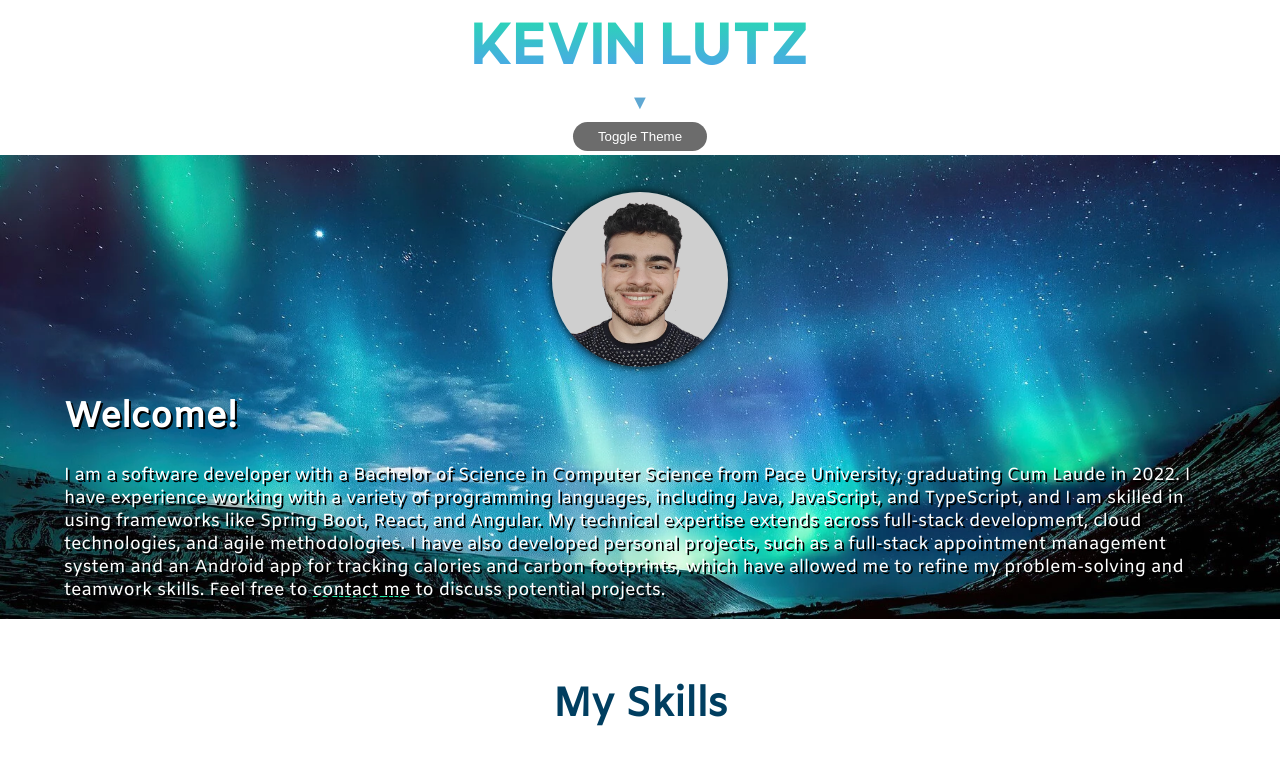
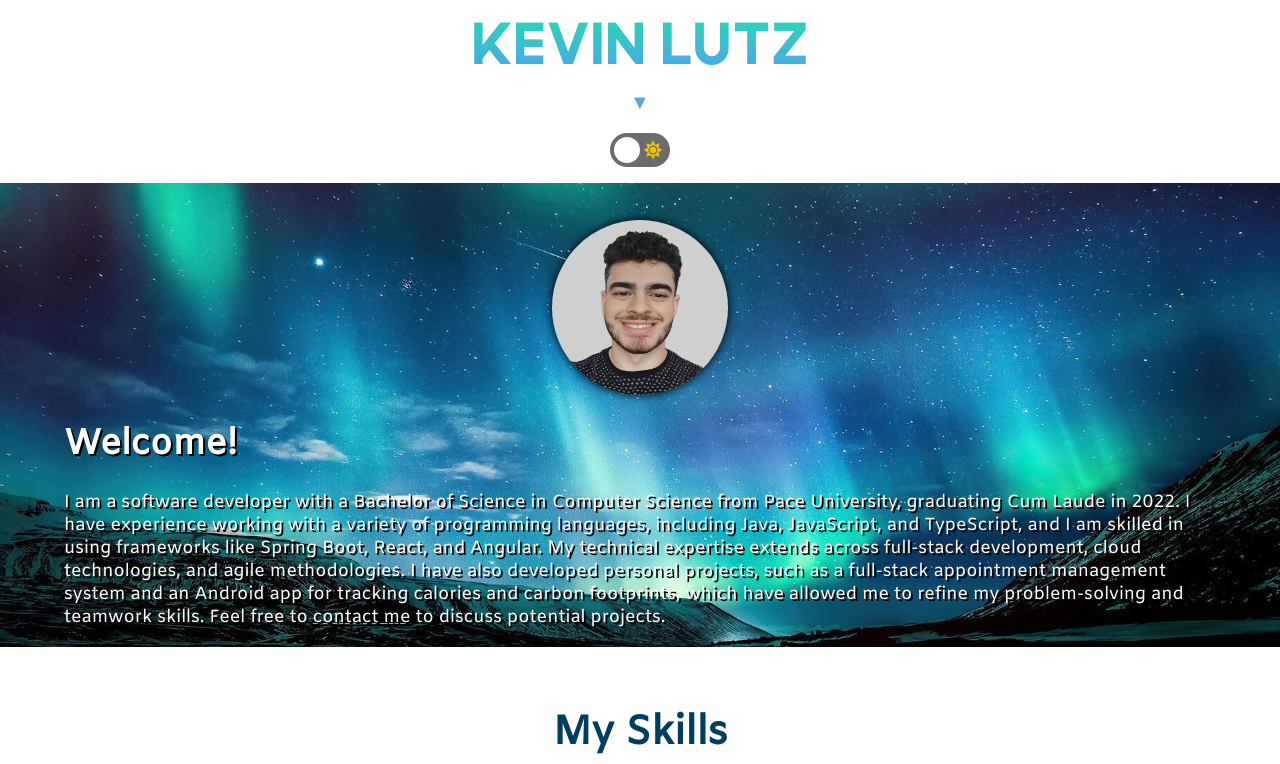
Before and after one commit to kevinrlutz/kevinlutz-portfolio, a React (Create React App) app: page / in a window 1280 px wide. Shown: the top 764 px of the page. Built offline with nearby package versions, Linux system fonts and the light colour scheme.

Commit message:
Changed theme toggle to sun/moon slider

```diff
--- a/package.json
+++ b/package.json
@@ -10,6 +10,7 @@
     "http-server": "^14.1.1",
     "react": "^18.3.1",
     "react-dom": "^18.3.1",
+    "react-icons": "^5.5.0",
     "react-scripts": "5.0.1",
     "uuid": "^9.0.1",
     "web-vitals": "^2.1.4"
--- a/src/App.css
+++ b/src/App.css
@@ -49,6 +49,7 @@ html, body {
   background-color: var(--bg-color);
   display: grid;
   grid-template-columns: auto auto 7em;
+  align-items: center;
   color: var(--opposite-header-color);
   margin-bottom: .25em;
 }
@@ -73,19 +74,71 @@ a {
   color: var(--link-color);
 }
 
-.theme-toggle {
-  background: #6c6c6c;
-  border: none;
-  padding: .45rem;
-  border-radius: 2em;
-  margin-top: 2.5em;
-  color: var(--bg-color);
-  height: fit-content;
-  width: fit-content;
+/* Theme Toggle Slider */
+.theme-switch-wrapper {
+  display: flex;
+  align-items: center;
+  justify-content: center;
+  margin-top: 1em;
 }
 
-.theme-toggle:hover {
-  background: #939393;
+.theme-switch {
+  display: inline-block;
+  height: 34px;
+  position: relative;
+  width: 60px;
+}
+
+.theme-switch input {
+  display: none;
+}
+
+.slider {
+  background-color: #6c6c6c;
+  bottom: 0;
+  cursor: pointer;
+  left: 0;
+  position: absolute;
+  right: 0;
+  top: 0;
+  transition: .4s;
+  border-radius: 34px;
+  display: flex;
+  align-items: center;
+  justify-content: space-around;
+  padding: 0 5px;
+}
+
+.slider:before {
+  background-color: #fff;
+  bottom: 4px;
+  content: "";
+  height: 26px;
+  left: 4px;
+  position: absolute;
+  transition: .4s;
+  width: 26px;
+  border-radius: 50%;
+  z-index: 2;
+}
+
+input:checked + .slider:before {
+  transform: translateX(26px);
+}
+
+.slider .icon {
+  font-size: 18px;
+  z-index: 1;
+  display: flex;
+  align-items: center;
+}
+
+.slider .sun {
+  color: #f1c40f;
+}
+
+.slider .moon {
+  color: #f1c40f;
 }
 
 @media screen and (max-width: 1280px) {
@@ -98,14 +151,9 @@ a {
     margin-right: 5%;
   }
 
-  .theme-toggle {
-    display: flex;
-    margin: auto;
-    align-content: center;
-    margin-bottom: .25em;
-    justify-content: center;
-    width: 10em;
-}
+  .theme-switch-wrapper {
+    margin: 1em auto;
+  }
 }
 @media screen and (max-width: 650px) {
   .left-align-mobile {
--- a/src/App.js
+++ b/src/App.js
@@ -9,6 +9,7 @@ import ProjectsContainer from './components/containers/ProjectsContainer';
 import SkillsContainer from './components/containers/SkillsContainer';
 
 import React, { Component } from 'react'
+import { FaSun, FaMoon } from 'react-icons/fa';
 
 export default class App extends Component {
   constructor(props) {
@@ -57,7 +58,15 @@ export default class App extends Component {
         <header className="App-header">
           <TitleComponent/>
           <NavContainer/>
-          <button className='theme-toggle' onClick={this.toggleTheme}>Toggle Theme</button>
+          <div className="theme-switch-wrapper">
+            <label className="theme-switch" htmlFor="checkbox">
+              <input type="checkbox" id="checkbox" onChange={this.toggleTheme} checked={this.state.darkMode} />
+              <div className="slider">
+                <FaMoon className="icon moon" />
+                <FaSun className="icon sun" />
+              </div>
+            </label>
+          </div>
         </header>
         <AboutContainer/>
         <div id="skills"></div>
```
Also changed, not shown: 1 other file (tests, documents, lock files or other folders).
